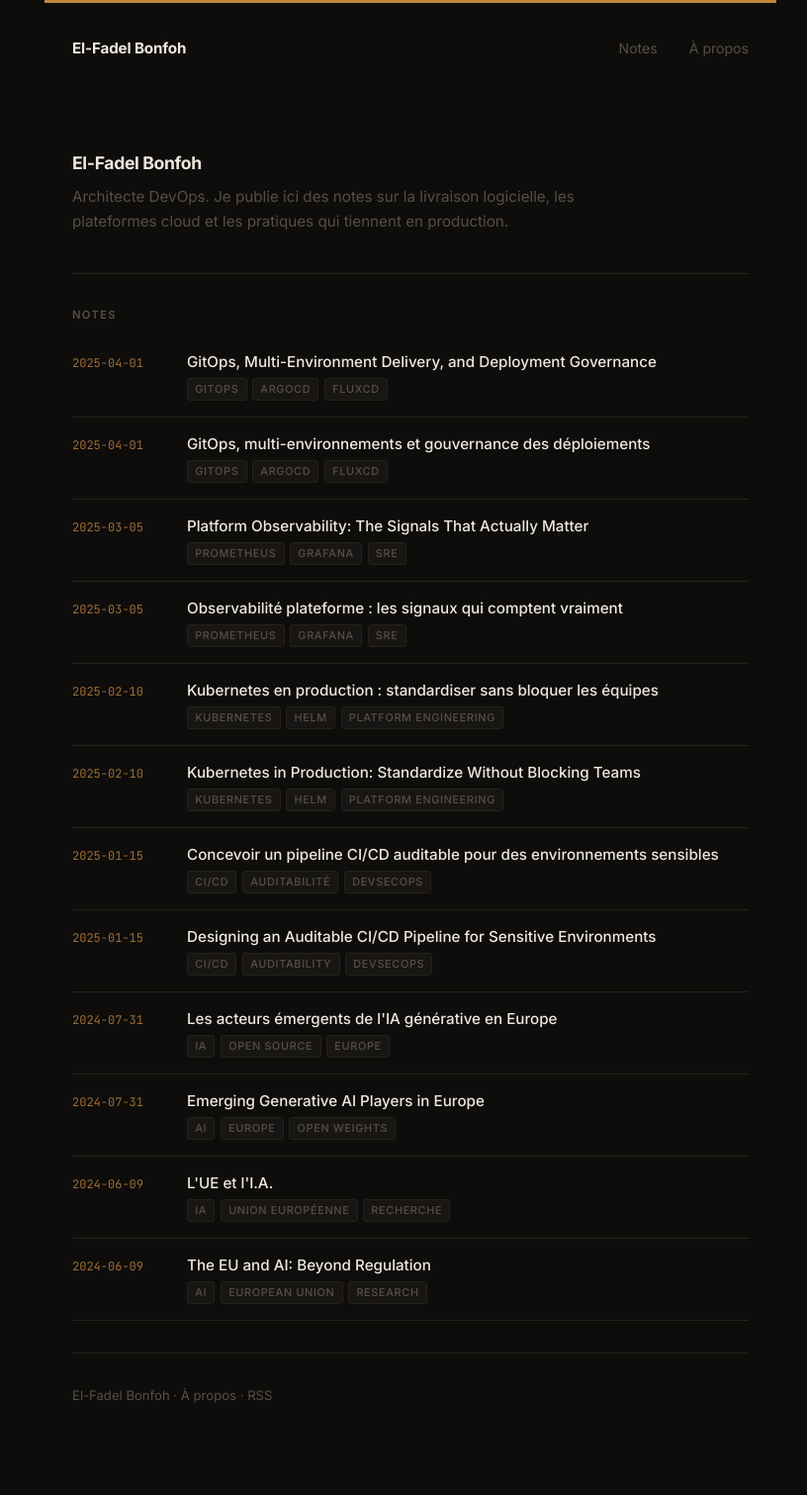
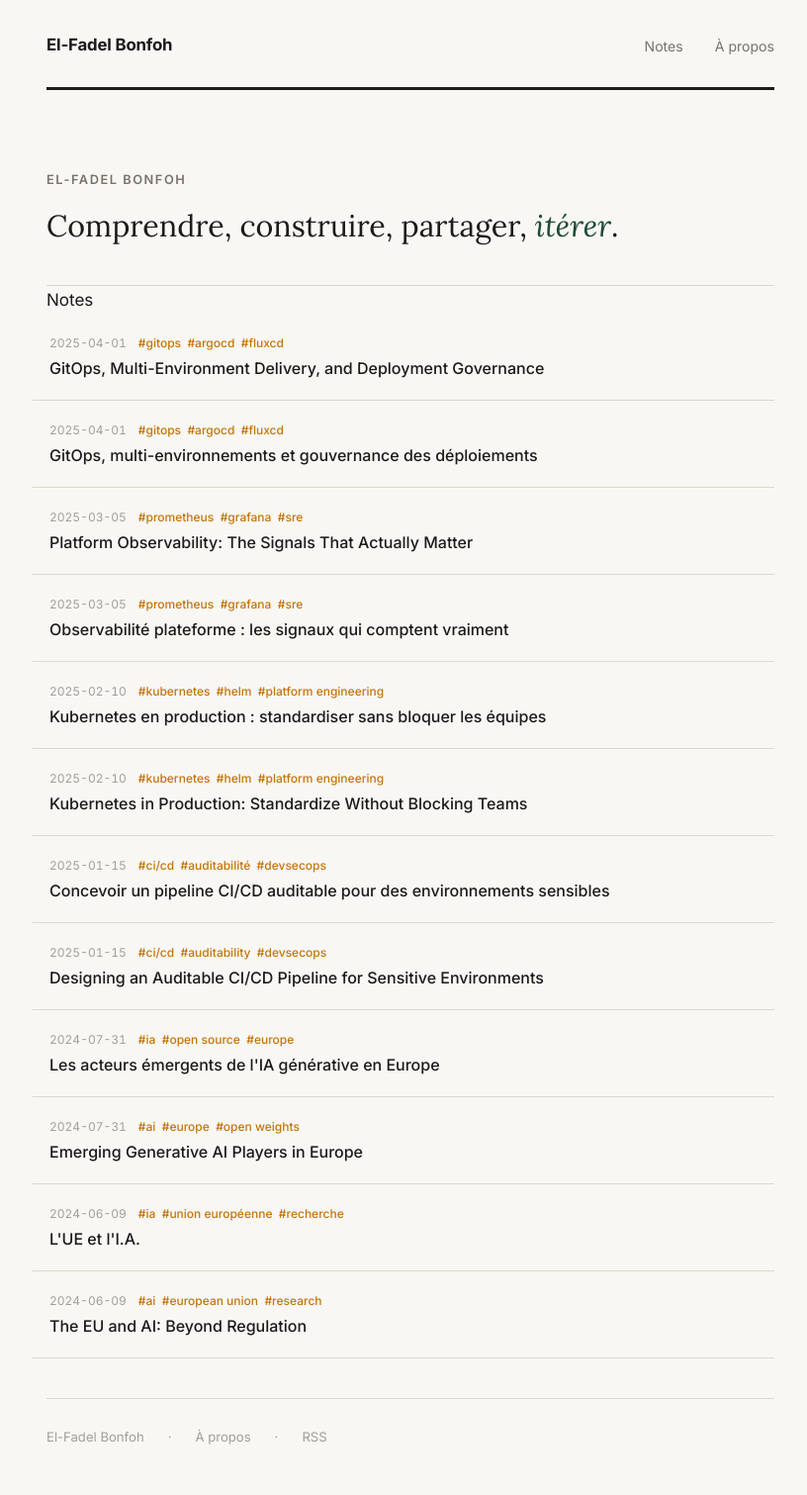
Before and after one commit to elfadel/elfadel.github.io, a Jekyll site: the page built from index.html, in a window 1280 px wide. Shown: the whole page at 99% size, without its empty margins (225-1041 px from the left). Built offline with Jekyll 4.4.1, drawn with Linux system fonts in a browser that asks for light colours; before the commit the page ends 1470 px from its top, so only the background shows below that.

Commit message:
Update HomePage

```diff
--- a/_includes/head.html
+++ b/_includes/head.html
@@ -6,7 +6,7 @@
 
   <link rel="preconnect" href="https://fonts.googleapis.com"/>
   <link rel="preconnect" href="https://fonts.gstatic.com" crossorigin/>
-  <link href="https://fonts.googleapis.com/css2?family=Inter:wght@400;500;600;700&family=JetBrains+Mono:wght@400;500&display=swap" rel="stylesheet"/>
+  <link href="https://fonts.googleapis.com/css2?family=Inter:wght@400;500;600;700&family=Lora:ital,wght@0,400;0,700;1,400&display=swap" rel="stylesheet"/>
 
   <link rel="stylesheet" href="{{ '/assets/css/main.css' | relative_url }}"/>
 
--- a/_layouts/home.html
+++ b/_layouts/home.html
@@ -4,25 +4,23 @@ layout: default
 
 <div class="home-intro">
   <span class="intro-name">El-Fadel Bonfoh</span>
-  <p class="intro-bio">
-    Architecte DevOps. Je publie ici des notes sur la livraison logicielle,
-    les plateformes cloud et les pratiques qui tiennent en production.
+  <p class="intro-tagline">
+    Comprendre, construire, partager, <em>itérer</em>.
   </p>
 </div>
 
-<div class="notes-list">
 <div class="notes-list-header">Notes</div>
+
 {% for post in site.posts %}
-  <a class="note-row" href="{{ post.url | relative_url }}">
-    <span class="note-date">{{ post.date | date: "%Y-%m-%d" }}</span>
-    <span class="note-content">
-      <span class="note-title">{{ post.title }}</span>
+<a class="note-item" href="{{ post.url | relative_url }}">
+  <div class="note-item-meta">
+    <span class="note-item-date">{{ post.date | date: "%Y-%m-%d" }}</span>
     {% if post.tags.size > 0 %}
-      <span class="note-tags">
-        {% for tag in post.tags %}<span class="note-tag">{{ tag }}</span>{% endfor %}
+    <span class="note-item-tags">
+      {% for tag in post.tags %}<span class="note-tag">#{{ tag | downcase }}</span>{% endfor %}
     </span>
     {% endif %}
-    </span>
+  </div>
+  <div class="note-title">{{ post.title }}</div>
 </a>
 {% endfor %}
-</div>
--- a/assets/css/main.css
+++ b/assets/css/main.css
@@ -1,21 +1,22 @@
 /* ===================================
-   El-Fadel Bonfoh — Design system
+   El-Fadel Bonfoh
    =================================== */
 
 :root {
-  --bg:           #0e0d0c;
-  --surface:      #181614;
-  --border:       #262218;
-  --text:         #cac4ba;
-  --text-strong:  #eee8de;
-  --text-muted:   #564f45;
-  --accent:       #c4853e;
-  --accent-dim:   rgba(196, 133, 62, 0.12);
-  --font:         'Inter', system-ui, -apple-system, sans-serif;
-  --font-mono:    'JetBrains Mono', ui-monospace, 'Cascadia Code', monospace;
+  --bg:             #f8f7f4;
+  --surface:        #eeeae3;
+  --border:         #ddd8ce;
+  --text:           #1c1b18;
+  --text-muted:     #79736a;
+  --text-light:     #a49e95;
+  --accent:         #1c4a32;
+  --accent-warm:    #c4750a;
+  --accent-line:    #1c4a32;
+  --font-body:      'Lora', Georgia, 'Times New Roman', serif;
+  --font-ui:        'Inter', system-ui, -apple-system, sans-serif;
+  --font-mono:      ui-monospace, 'Cascadia Code', 'Source Code Pro', monospace;
 }
 
-/* ===== Reset ===== */
 *, *::before, *::after { box-sizing: border-box; }
 html { scroll-behavior: smooth; }
 
@@ -23,13 +24,12 @@ body {
   margin: 0 auto;
   background: var(--bg);
   color: var(--text);
-  font-family: var(--font);
-  font-size: 16.5px;
+  font-family: var(--font-ui);
+  font-size: 17px;
   line-height: 1.65;
-  max-width: 740px;
-  padding: 0 28px;
+  max-width: 800px;
+  padding: 0 32px;
   -webkit-font-smoothing: antialiased;
-  border-top: 3px solid var(--accent);
 }
 
 a {
@@ -37,30 +37,23 @@ a {
   text-decoration: none;
 }
 
-a:hover {
-  text-decoration: underline;
-}
-
-h1, h2, h3, h4 {
-  font-weight: 700;
-  letter-spacing: -0.02em;
-  color: var(--text-strong);
-  margin-top: 0;
-}
+a:hover { text-decoration: underline; }
 
 /* ===== Navigation ===== */
+
 nav {
   display: flex;
   align-items: center;
   justify-content: space-between;
-  padding: 2rem 0 1.5rem;
+  padding: 2rem 0 1.75rem;
+  border-bottom: 3px solid var(--text);
 }
 
 .brand {
   text-decoration: none;
-  color: var(--text-strong);
+  color: var(--text);
   font-weight: 700;
-  font-size: 0.95rem;
+  font-size: 1.05rem;
   letter-spacing: -0.01em;
 }
 
@@ -75,6 +68,7 @@ nav {
 }
 
 .nav-links a {
+  font-family: var(--font-ui);
   color: var(--text-muted);
   font-size: 0.88rem;
   text-decoration: none;
@@ -87,117 +81,128 @@ nav {
 }
 
 /* ===== Main ===== */
+
 main {
-  padding: 2rem 0;
-  min-height: calc(100vh - 200px);
+  padding: 2.5rem 0;
+  min-height: calc(100vh - 180px);
 }
 
 /* ===== Footer ===== */
+
 footer {
-  padding: 2rem 0 3rem;
+  padding: 1.75rem 0 3rem;
   border-top: 1px solid var(--border);
-  color: var(--text-muted);
+  color: var(--text-light);
   font-size: 0.82rem;
+  font-family: var(--font-ui);
+  display: flex;
+  gap: 1.5rem;
 }
 
 footer a {
-  color: var(--text-muted);
+  color: var(--text-light);
   text-decoration: none;
 }
 
-footer a:hover { color: var(--text); }
+footer a:hover { color: var(--text-muted); }
 
 /* ===================================
    Homepage
    =================================== */
 
 .home-intro {
-  padding: 2rem 0 2.5rem;
+  padding: 2.5rem 0 2.5rem;
   border-bottom: 1px solid var(--border);
 }
 
-.home-intro .intro-name {
+.intro-name {
   display: block;
-  font-size: 1.1rem;
-  font-weight: 700;
-  color: var(--text-strong);
-  margin-bottom: 0.5rem;
-  letter-spacing: -0.02em;
-}
-
-.home-intro .intro-bio {
-  color: var(--text-muted);
-  font-size: 0.95rem;
-  line-height: 1.6;
-  margin: 0;
-  max-width: 520px;
-}
-
-.notes-list-header {
-  font-size: 0.7rem;
+  font-family: var(--font-ui);
+  font-size: 0.8rem;
+  font-weight: 600;
   text-transform: uppercase;
   letter-spacing: 0.12em;
   color: var(--text-muted);
-  padding: 2rem 0 0.75rem;
-  font-weight: 600;
+  margin-bottom: 1rem;
 }
 
-.note-row {
-  display: grid;
-  grid-template-columns: 96px 1fr;
-  gap: 1.25rem;
-  align-items: start;
-  padding: 1rem 0;
-  border-bottom: 1px solid var(--border);
-  text-decoration: none;
-  color: inherit;
-  transition: background 0.1s;
+.intro-tagline {
+  font-family: var(--font-body);
+  font-size: clamp(1.4rem, 3.5vw, 1.9rem);
+  line-height: 1.3;
+  color: var(--text);
+  font-weight: 400;
+  margin: 0 0 0;
+  max-width: 580px;
 }
 
-.note-row:hover .note-title {
+.intro-tagline em {
+  font-style: italic;
   color: var(--accent);
 }
 
-.note-date {
-  color: var(--accent);
-  font-size: 0.75rem;
-  font-family: var(--font-mono);
-  font-variant-numeric: tabular-nums;
-  white-space: nowrap;
-  padding-top: 0.18rem;
-  opacity: 0.8;
+.notes-section-header {
+  font-family: var(--font-ui);
+  font-size: 0.72rem;
+  font-weight: 700;
+  text-transform: uppercase;
+  letter-spacing: 0.14em;
+  color: var(--text-light);
+  padding: 2.5rem 0 0;
+  margin-bottom: 0.25rem;
 }
 
-.note-content {
+.note-item {
+  display: block;
+  text-decoration: none;
+  color: inherit;
+  padding: 1.25rem 0 1.25rem 1rem;
+  border-bottom: 1px solid var(--border);
+  border-left: 3px solid transparent;
+  margin-left: -1rem;
+  transition: border-left-color 0.15s;
+}
+
+.note-item:hover {
+  border-left-color: var(--accent);
+  text-decoration: none;
+}
+
+.note-item:hover .note-title {
+  color: var(--accent);
+}
+
+.note-item-meta {
+  font-family: var(--font-ui);
+  font-size: 0.75rem;
+  color: var(--text-light);
+  margin-bottom: 0.3rem;
   display: flex;
-  flex-direction: column;
-  gap: 0.35rem;
+  align-items: center;
+  gap: 0.75rem;
+}
+
+.note-item-date {
+  font-variant-numeric: tabular-nums;
+}
+
+.note-item-tags {
+  display: flex;
+  gap: 0.4rem;
+}
+
+.note-tag {
+  color: var(--accent-warm);
+  font-weight: 500;
 }
 
 .note-title {
-  color: var(--text-strong);
-  font-size: 0.95rem;
+  font-family: var(--font-ui);
+  font-size: 1rem;
   font-weight: 500;
+  color: var(--text);
   line-height: 1.4;
   transition: color 0.15s;
-}
-
-.note-tags {
-  display: flex;
-  flex-wrap: wrap;
-  gap: 0.35rem;
-}
-
-.note-tag {
-  font-size: 0.68rem;
-  font-weight: 500;
-  text-transform: uppercase;
-  letter-spacing: 0.06em;
-  color: var(--text-muted);
-  background: var(--surface);
-  border: 1px solid var(--border);
-  border-radius: 3px;
-  padding: 0.1rem 0.45rem;
 }
 
 /* ===================================
@@ -205,20 +210,20 @@ footer a:hover { color: var(--text); }
    =================================== */
 
 .article-header {
-  padding: 3rem 0 2rem;
+  padding: 3rem 0 2.25rem;
   border-bottom: 1px solid var(--border);
 }
 
 .back-link {
   display: inline-flex;
   align-items: center;
-  gap: 0.4rem;
+  gap: 0.35rem;
   color: var(--text-muted);
   font-size: 0.82rem;
+  font-family: var(--font-ui);
   text-decoration: none;
   margin-bottom: 2.5rem;
   transition: color 0.15s;
-  font-family: var(--font-mono);
 }
 
 .back-link:hover {
@@ -227,40 +232,44 @@ footer a:hover { color: var(--text); }
 }
 
 .article-meta {
-  font-size: 0.75rem;
-  font-family: var(--font-mono);
-  color: var(--accent);
-  margin-bottom: 1.25rem;
+  font-family: var(--font-ui);
+  font-size: 0.78rem;
+  color: var(--text-light);
+  margin-bottom: 1.1rem;
   display: flex;
   align-items: center;
   gap: 1rem;
   flex-wrap: wrap;
-  opacity: 0.85;
 }
 
 .article-state {
-  color: var(--text-muted);
+  background: var(--surface);
   border: 1px solid var(--border);
   border-radius: 3px;
-  padding: 0.05rem 0.45rem;
+  padding: 0.1rem 0.5rem;
   font-size: 0.7rem;
   text-transform: uppercase;
   letter-spacing: 0.06em;
+  color: var(--text-muted);
 }
 
 .article-header h1 {
-  font-size: clamp(1.5rem, 4vw, 2rem);
+  font-family: var(--font-body);
+  font-size: clamp(1.6rem, 4vw, 2.2rem);
+  font-weight: 700;
   line-height: 1.2;
-  color: var(--text-strong);
-  margin: 0 0 1rem;
-  font-weight: 700;
+  color: var(--text);
+  margin: 0 0 1.1rem;
+  letter-spacing: -0.02em;
 }
 
 .article-intro {
-  font-size: 1rem;
+  font-family: var(--font-body);
+  font-size: 1.05rem;
   color: var(--text-muted);
   margin: 0;
   line-height: 1.65;
+  font-style: italic;
 }
 
 .tag-list {
@@ -271,64 +280,66 @@ footer a:hover { color: var(--text); }
 }
 
 .tag {
-  font-size: 0.68rem;
+  font-family: var(--font-ui);
+  font-size: 0.72rem;
   font-weight: 500;
-  text-transform: uppercase;
-  letter-spacing: 0.06em;
-  color: var(--text-muted);
-  background: var(--surface);
-  border: 1px solid var(--border);
-  border-radius: 3px;
-  padding: 0.1rem 0.45rem;
+  color: var(--accent-warm);
   text-decoration: none;
 }
+
+.tag::before { content: "#"; }
 
 /* ===== Article body ===== */
 
 .article-body {
   padding: 2.5rem 0 4rem;
-  line-height: 1.8;
-  font-size: 1rem;
+  font-family: var(--font-body);
+  font-size: 1.05rem;
+  line-height: 1.82;
+  color: var(--text);
 }
 
 .article-body h2 {
+  font-family: var(--font-ui);
   font-size: 1.2rem;
   font-weight: 700;
-  margin: 2.5rem 0 0.8rem;
-  color: var(--text-strong);
+  margin: 2.75rem 0 0.9rem;
+  letter-spacing: -0.01em;
+  padding-bottom: 0.5rem;
+  border-bottom: 1px solid var(--border);
 }
 
 .article-body h3 {
-  font-size: 1.05rem;
-  font-weight: 600;
-  margin: 2rem 0 0.65rem;
-  color: var(--text-strong);
+  font-family: var(--font-ui);
+  font-size: 1rem;
+  font-weight: 700;
+  margin: 2.25rem 0 0.7rem;
+  color: var(--text);
 }
 
 .article-body h4 {
-  font-size: 0.95rem;
-  font-weight: 600;
+  font-family: var(--font-ui);
+  font-size: 0.92rem;
+  font-weight: 700;
   margin: 1.8rem 0 0.5rem;
-  color: var(--text-strong);
+  text-transform: uppercase;
+  letter-spacing: 0.04em;
+  color: var(--text-muted);
 }
 
-.article-body p {
-  margin: 0 0 1.3rem;
-  color: var(--text);
-}
+.article-body p { margin: 0 0 1.4rem; }
 
 .article-body ul,
 .article-body ol {
-  padding-left: 1.4rem;
-  margin: 0 0 1.3rem;
-  color: var(--text);
+  padding-left: 1.5rem;
+  margin: 0 0 1.4rem;
 }
 
 .article-body li { margin-bottom: 0.5rem; }
 
 .article-body strong {
-  color: var(--text-strong);
-  font-weight: 600;
+  font-weight: 700;
+  color: var(--text);
 }
 
 .article-body em { font-style: italic; }
@@ -336,18 +347,17 @@ footer a:hover { color: var(--text); }
 .article-body a {
   color: var(--accent);
   text-decoration: underline;
-  text-underline-offset: 2px;
+  text-decoration-thickness: 1px;
+  text-underline-offset: 3px;
 }
 
-.article-body a:hover { color: var(--text-strong); }
+.article-body a:hover { color: var(--text); }
 
 .article-body blockquote {
-  margin: 1.8rem 0;
-  padding: 0.8rem 1.2rem;
-  border-left: 2px solid var(--accent);
-  background: var(--accent-dim);
-  border-radius: 0 4px 4px 0;
-  color: var(--text);
+  margin: 2rem 0;
+  padding: 0.1rem 0 0.1rem 1.5rem;
+  border-left: 3px solid var(--accent);
+  color: var(--text-muted);
   font-style: italic;
 }
 
@@ -358,9 +368,9 @@ footer a:hover { color: var(--text); }
 
 .article-body code {
   font-family: var(--font-mono);
-  font-size: 0.84rem;
+  font-size: 0.85em;
   background: var(--surface);
-  color: var(--text-strong);
+  color: var(--text);
   padding: 0.12rem 0.4rem;
   border-radius: 3px;
   border: 1px solid var(--border);
@@ -369,30 +379,33 @@ footer a:hover { color: var(--text); }
 .article-body pre {
   background: var(--surface);
   border: 1px solid var(--border);
-  border-radius: 5px;
+  border-left: 3px solid var(--accent);
+  border-radius: 0 5px 5px 0;
   padding: 1.2rem 1.4rem;
   overflow-x: auto;
-  margin: 0 0 1.5rem;
+  margin: 0 0 1.75rem;
+  font-size: 0.88rem;
 }
 
 .article-body pre code {
   background: none;
   border: none;
   padding: 0;
-  font-size: 0.84rem;
+  font-size: inherit;
   color: var(--text);
 }
 
 .article-body img {
   max-width: 100%;
-  border-radius: 5px;
-  margin: 1.5rem 0;
+  border-radius: 4px;
+  margin: 1.75rem 0;
+  border: 1px solid var(--border);
 }
 
 .article-body hr {
   border: none;
   border-top: 1px solid var(--border);
-  margin: 2.5rem 0;
+  margin: 2.75rem 0;
 }
 
 /* ===== Post navigation ===== */
@@ -403,6 +416,7 @@ footer a:hover { color: var(--text); }
   gap: 1rem;
   padding: 2rem 0;
   border-top: 1px solid var(--border);
+  font-family: var(--font-ui);
   font-size: 0.84rem;
 }
 
@@ -420,16 +434,22 @@ footer a:hover { color: var(--text); }
 
 .about-page {
   padding: 3rem 0;
+  max-width: 620px;
 }
 
 .about-page h1 {
-  font-size: 1.7rem;
+  font-family: var(--font-ui);
+  font-size: 1.5rem;
+  font-weight: 700;
   margin-bottom: 2rem;
+  letter-spacing: -0.02em;
 }
 
 .about-page p {
-  margin: 0 0 1.2rem;
-  line-height: 1.75;
+  font-family: var(--font-body);
+  font-size: 1.05rem;
+  line-height: 1.8;
+  margin: 0 0 1.3rem;
   color: var(--text);
 }
 
@@ -440,9 +460,10 @@ footer a:hover { color: var(--text); }
 }
 
 .about-links {
+  font-family: var(--font-ui);
   display: flex;
   align-items: center;
-  gap: 1.25rem;
+  gap: 1.5rem;
   flex-wrap: wrap;
   font-size: 0.9rem;
 }
@@ -458,18 +479,17 @@ footer a:hover { color: var(--text); }
 .btn {
   display: inline-block;
   padding: 0.45rem 1rem;
-  background: var(--surface);
-  border: 1px solid var(--border);
-  color: var(--text);
+  background: var(--text);
+  color: var(--bg);
   text-decoration: none;
   font-size: 0.84rem;
+  font-weight: 600;
   border-radius: 4px;
-  transition: border-color 0.15s, color 0.15s;
+  transition: opacity 0.15s;
 }
 
 .btn:hover {
-  border-color: var(--accent);
-  color: var(--accent);
+  opacity: 0.85;
   text-decoration: none;
 }
 
@@ -480,18 +500,16 @@ footer a:hover { color: var(--text); }
 @media (max-width: 600px) {
   body {
     font-size: 16px;
-    padding: 0 18px;
+    padding: 0 20px;
   }
 
-  nav { padding: 1.5rem 0 1.2rem; }
-  .nav-links { gap: 1.25rem; }
+  nav { padding: 1.5rem 0 1.25rem; }
+  .nav-links { gap: 1.5rem; }
 
-  .note-row {
-    grid-template-columns: 1fr;
-    gap: 0.4rem;
+  .intro-tagline { font-size: 1.35rem; }
+
+  .note-item {
+    margin-left: -0.75rem;
+    padding-left: 0.75rem;
   }
-
-  .note-date { padding-top: 0; }
-
-  .article-header { padding: 2rem 0 1.5rem; }
 }
```
Lines whose indentation alone changed are shown as unchanged.
